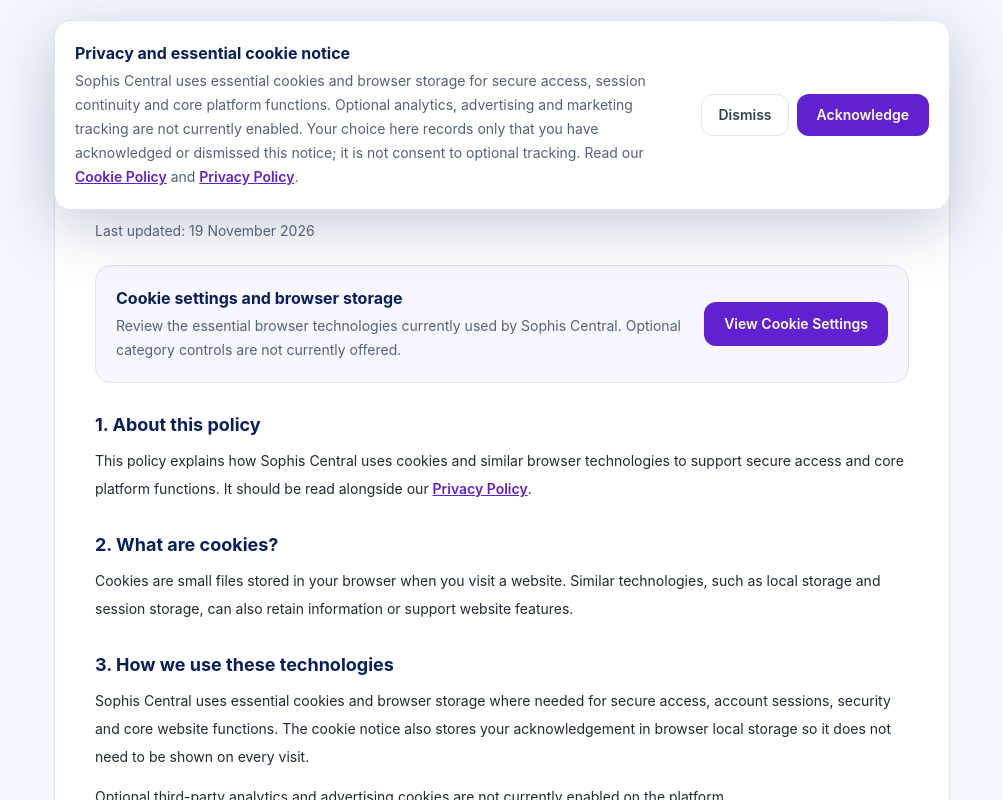
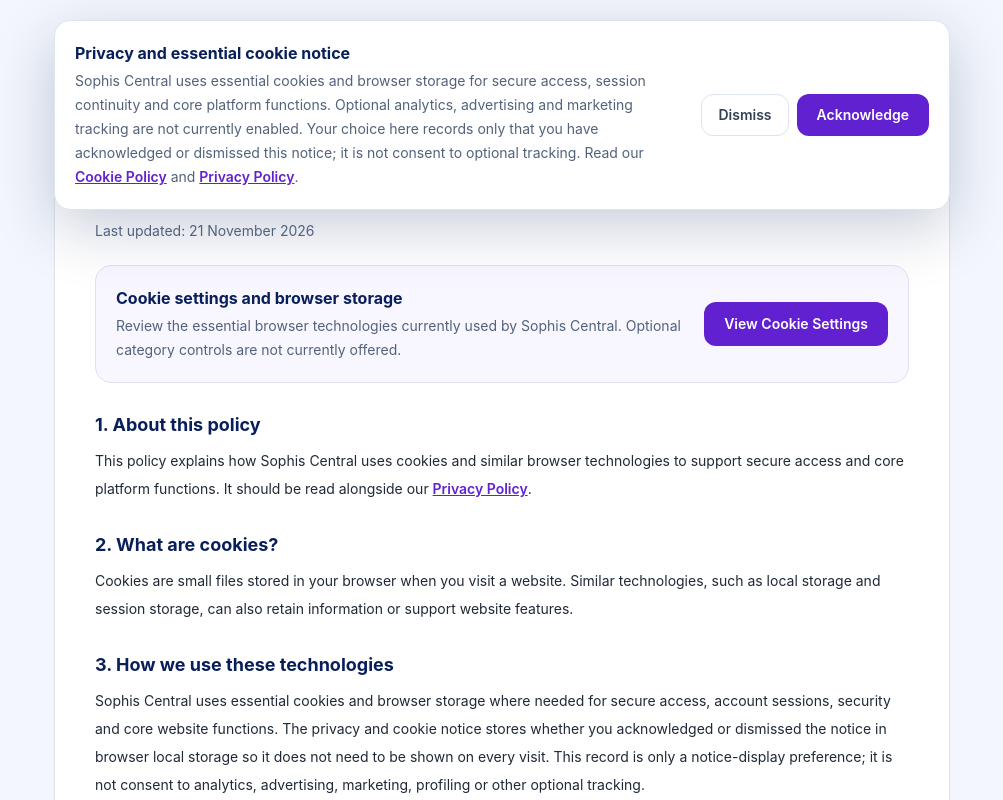
Before and after one commit to ReignnRule11/Sophia-Central-frontend, a React (Vite) app: page /cookie-policy in a window 1280 px wide. Shown: the top 800 px of the page, without its empty margins (138-1141 px from the left). Built offline with nearby package versions, Linux system fonts and the light colour scheme; no server answers.

Commit message:
Clarify cookie notice preference is not optional tracking consent

```diff
--- a/src/pages/CookiePolicyPage.tsx
+++ b/src/pages/CookiePolicyPage.tsx
@@ -12,7 +12,7 @@ export function CookiePolicyPage() {
         <article className="rounded-2xl border border-[#DCE4EF] bg-white p-5 shadow-sm sm:p-8 lg:p-10">
           <p className="text-xs font-semibold uppercase tracking-[0.2em] text-[#6121D0]">Your privacy</p>
           <h1 className="mt-3 text-3xl font-bold tracking-tight text-[#091F5B] sm:text-4xl">Cookie Policy</h1>
-          <p className="mt-3 text-sm text-[#5C6982]">Last updated: 19 November 2026</p>
+          <p className="mt-3 text-sm text-[#5C6982]">Last updated: 21 November 2026</p>
           <div className="mt-6 flex flex-col gap-3 rounded-2xl border border-[#E4DDF7] bg-[#F8F7FF] p-4 sm:flex-row sm:items-center sm:justify-between sm:p-5">
             <div>
               <h2 className="font-bold text-[#091F5B]">Cookie settings and browser storage</h2>
@@ -34,7 +34,7 @@ export function CookiePolicyPage() {
 
             <section>
               <h2 className="text-lg font-bold text-[#091F5B]">3. How we use these technologies</h2>
-              <p className="mt-2">Sophis Central uses essential cookies and browser storage where needed for secure access, account sessions, security and core website functions. The cookie notice also stores your acknowledgement in browser local storage so it does not need to be shown on every visit.</p>
+              <p className="mt-2">Sophis Central uses essential cookies and browser storage where needed for secure access, account sessions, security and core website functions. The privacy and cookie notice stores whether you acknowledged or dismissed the notice in browser local storage so it does not need to be shown on every visit. This record is only a notice-display preference; it is not consent to analytics, advertising, marketing, profiling or other optional tracking.</p>
               <p className="mt-3">Optional third-party analytics and advertising cookies are not currently enabled on the platform.</p>
             </section>
 
@@ -45,7 +45,7 @@ export function CookiePolicyPage() {
 
             <section>
               <h2 className="text-lg font-bold text-[#091F5B]">5. Third-party services</h2>
-              <p className="mt-2">Some features may link to external websites or use service providers to deliver core platform functions. Those providers may have their own privacy notices and technologies. Optional third-party analytics and advertising cookies are not currently enabled. If this changes, we will update this policy and request consent where required by applicable law.</p>
+              <p className="mt-2">Some features may link to external websites or use service providers to deliver core platform functions. Those providers may have their own privacy notices and technologies. Optional third-party analytics and advertising cookies are not currently enabled. If this changes, we will update this policy and provide the choices required by applicable law before activating non-essential technologies.</p>
             </section>
 
             <section>
```
